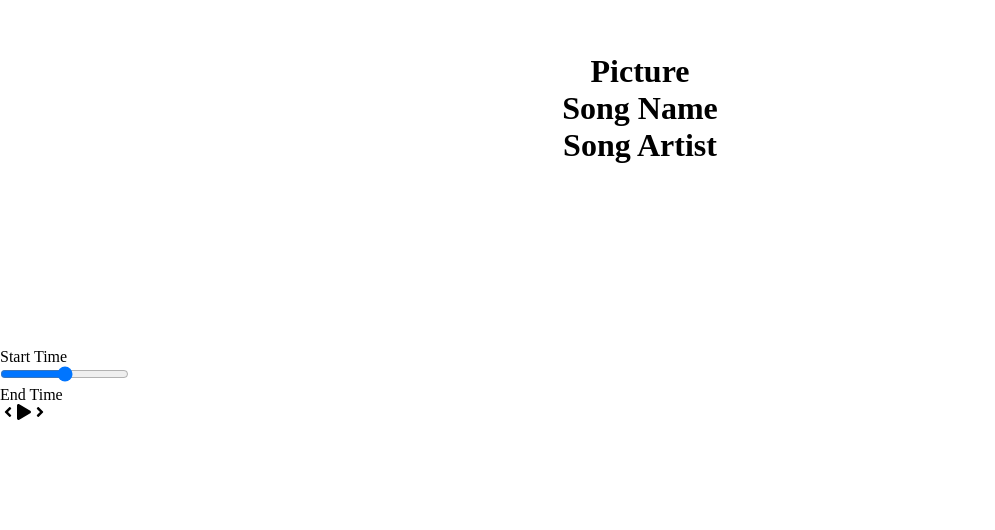
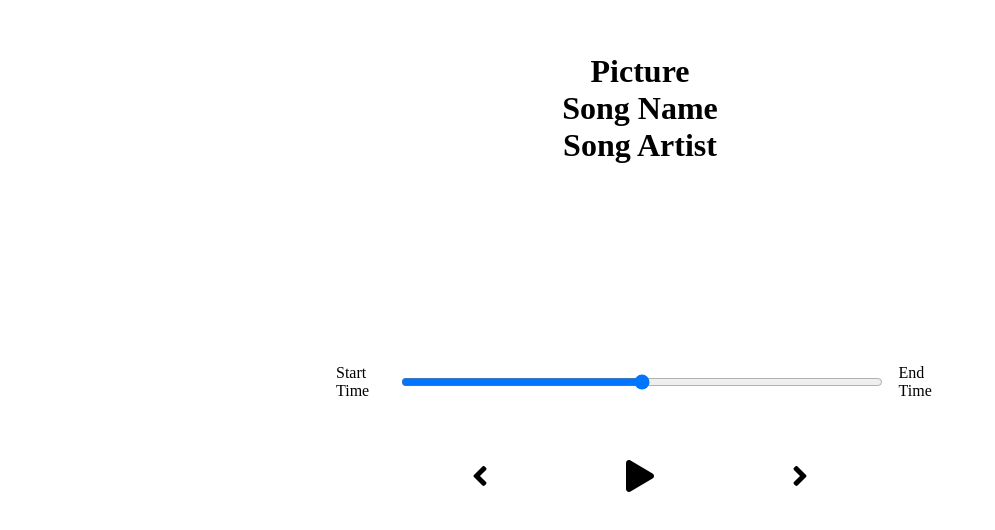
Before and after one commit to badjatya/react-player, a React (Create React App) app: page / in a window 1280 px wide. Shown: the part 132-662 px from the top of the page, without its empty margins (0-995 px from the left). Built offline with nearby package versions, Linux system fonts and the light colour scheme.

Commit message:
Styling Player Component

```diff
--- a/src/components/Player.js
+++ b/src/components/Player.js
@@ -1,7 +1,7 @@
-import React from 'react'
+import React from "react";
 
 // Importing Icons
-import {FaPlay, FaAngleLeft, FaAngleRight} from "react-icons/fa"
+import { FaPlay, FaAngleLeft, FaAngleRight } from "react-icons/fa";
 
 const Player = () => {
   return (
@@ -12,12 +12,12 @@ const Player = () => {
         <p>End Time</p>
       </div>
       <div className="play-control">
-                <FaAngleLeft className='skip-back'  />
-                <FaPlay className='play'  />
-                <FaAngleRight className='skip-forward'  />
+        <FaAngleLeft className="icon skip-back" />
+        <FaPlay className="icon play" />
+        <FaAngleRight className="icon skip-forward" />
       </div>
     </div>
-    )
-}
+  );
+};
 
-export default Player
+export default Player;
--- a/src/styles/App.scss
+++ b/src/styles/App.scss
@@ -4,4 +4,5 @@
     box-sizing: border-box;
 }
 
-@import "./song"
+@import "./song";
+@import "./player"
--- /dev/null
+++ b/src/styles/_player.scss
@@ -0,0 +1,33 @@
+.player {
+  min-height: 20vh;
+  display: flex;
+  justify-content: space-between;
+  align-items: center;
+  flex-direction: column;
+}
+
+.time-control {
+  width: 50%;
+  display: flex;
+  input {
+    width: 100%;
+    padding: 1rem 2rem;
+  }
+
+  p {
+    padding: 1rem;
+  }
+}
+
+.play-control {
+  display: flex;
+  justify-content: space-between;
+  align-items: center;
+  width: 30%;
+  padding: 1rem;
+
+  .icon {
+    cursor: pointer;
+    font-size: 2rem;
+  }
+}
```
Lines whose indentation alone changed are shown as unchanged.
